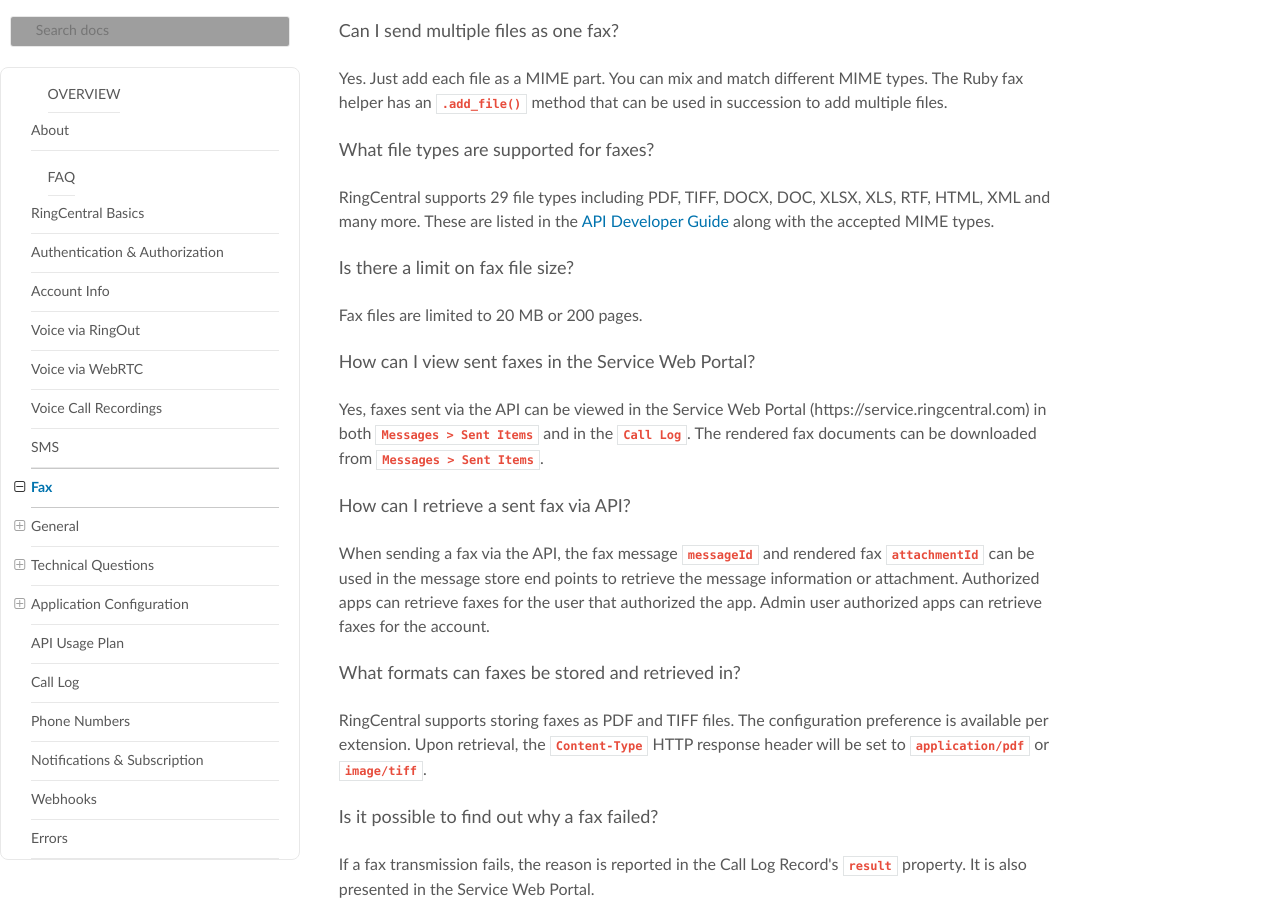
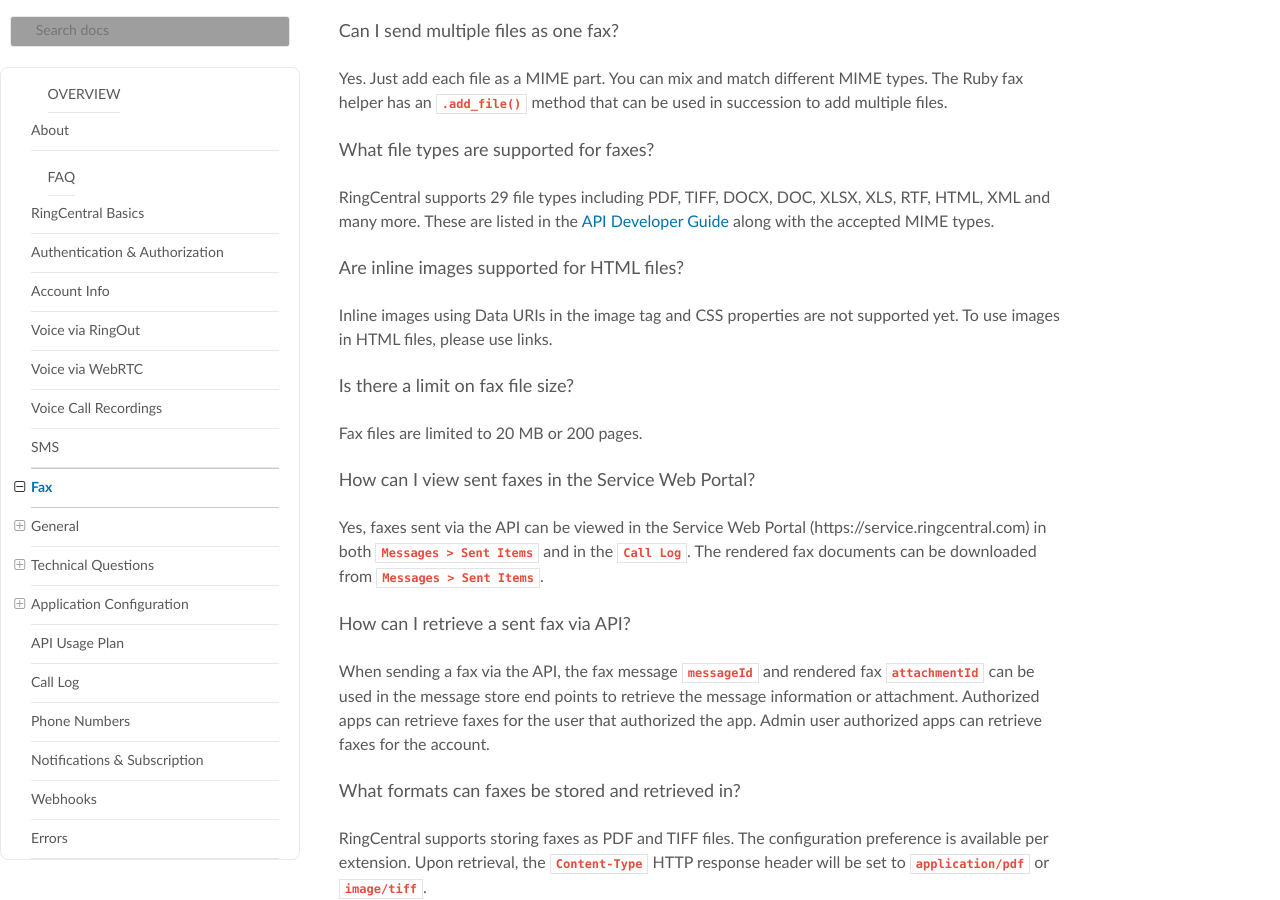
Before and after one commit to ringcentral/ringcentral-faq, an MkDocs documentation site: the page built from docs/fax.md, in a window 1280 px wide and 900 px high, scrolled down 786 px. Built offline with MkDocs 1.6.1, drawn with Linux system fonts in a browser that asks for light colours; nearby versions of some CDN libraries; old or Windows-style settings are respelled for this version of MkDocs; grey boxes are pictures that could not be loaded.

Commit message:
Update fax.md

```diff
--- a/docs/fax.md
+++ b/docs/fax.md
@@ -23,6 +23,10 @@
 ### What file types are supported for faxes?
 
 RingCentral supports 29 file types including PDF, TIFF, DOCX, DOC, XLSX, XLS, RTF, HTML, XML and many more. These are listed in the [API Developer Guide](https://developers.ringcentral.com/api-docs/) along with the accepted MIME types.
+
+### Are inline images supported for HTML files?
+
+Inline images using Data URIs in the image tag and CSS properties are not supported yet. To use images in HTML files, please use links.
 
 ### Is there a limit on fax file size?
 
```
